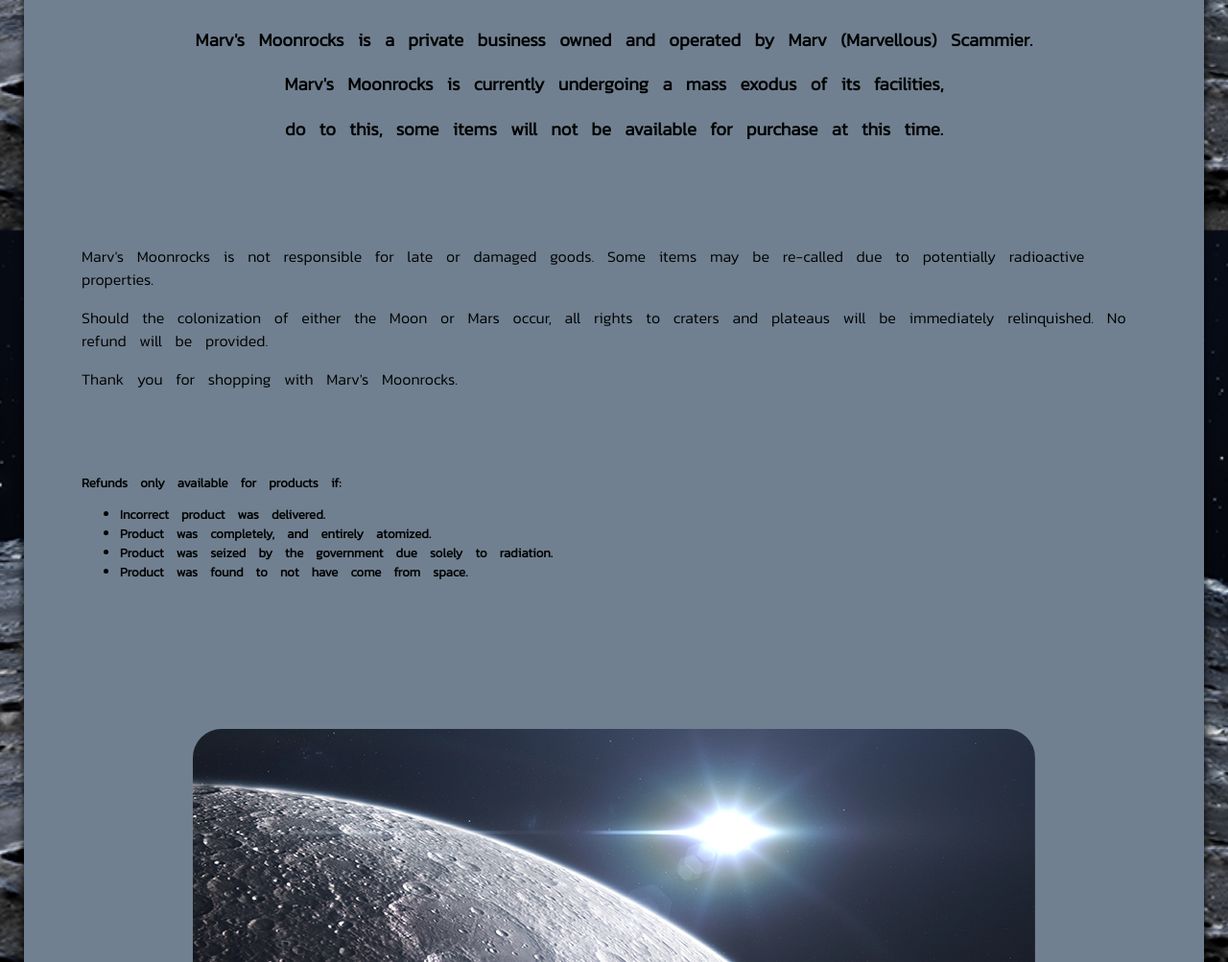
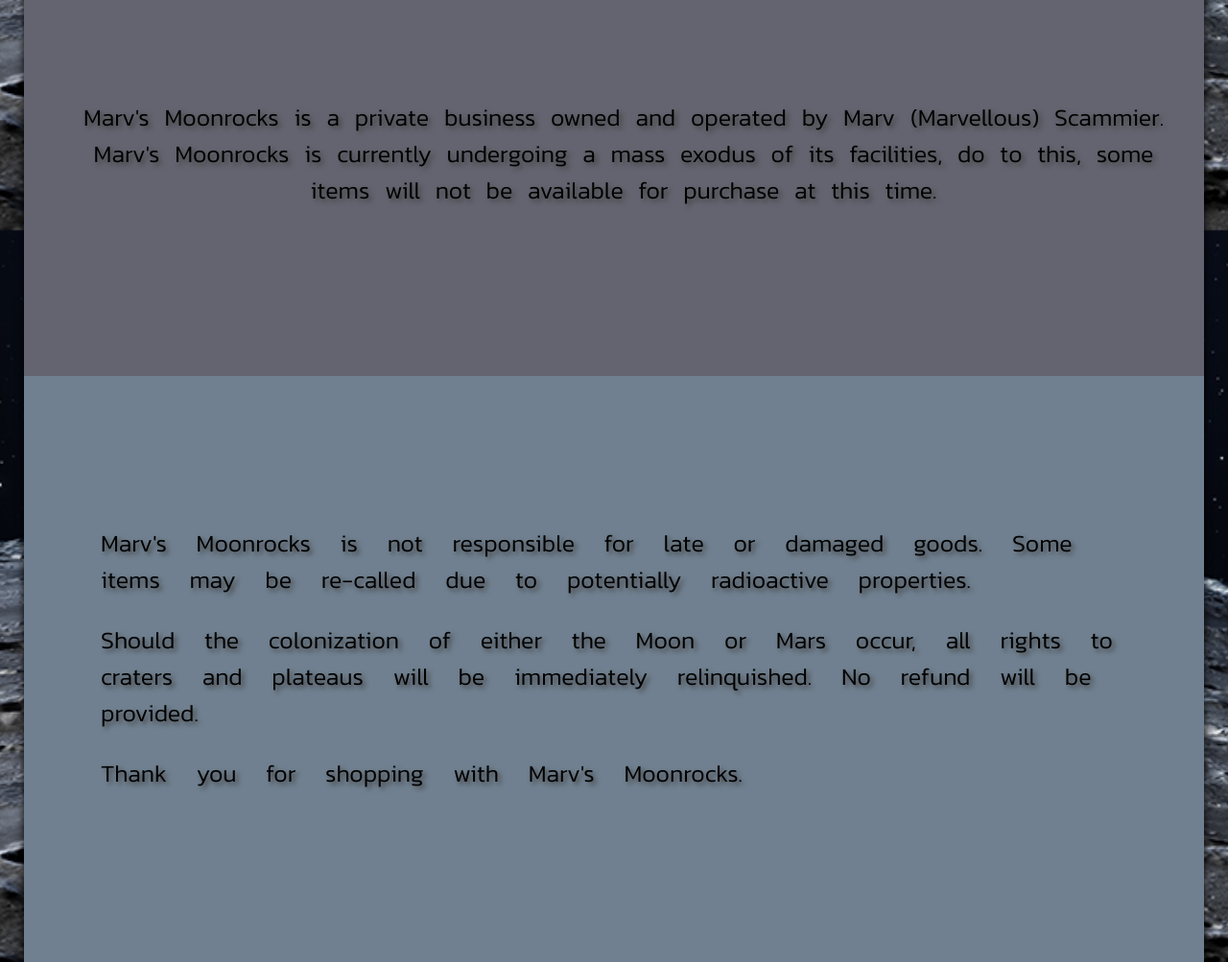
Before and after one commit to QrowBranwenn/website, a plain HTML site: page about.html in a window 1280 px wide. Shown: the part 560-1563 px from the top of the page at 96% size. Drawn offline with Linux system fonts and the light colour scheme.

Commit message:
aboutStyleupdate

```diff
--- a/about.html
+++ b/about.html
@@ -19,20 +19,19 @@
     </nav>
     <main>
         <article>
-            <div class="aboutPage">
-                <p><h3>Marv's Moonrocks is a private business owned and operated by Marv (Marvellous) Scammier.</h3></p>
-                <p><h3>Marv's Moonrocks is currently undergoing a mass exodus of its facilities,</h3></p>
-                <p><h3>do to this, some items will not be available for purchase at this time.</h3></p>
+                <div class="article1">
+                    <p>Marv's Moonrocks is a private business owned and operated by Marv (Marvellous) Scammier. Marv's Moonrocks is currently undergoing a mass exodus of its facilities,
+                        do to this, some items will not be available for purchase at this time.</p>
+                </div>
+                <div class="article2" id="largeFont">
+                    <p id="alignLeft">Marv's Moonrocks is not responsible for late or damaged goods. Some items may be re-called due to potentially radioactive properties.</p>
+                    <p id="alignLeft">Should the colonization of either the Moon or Mars occur, all rights to craters and plateaus will be immediately relinquished. No refund will be provided.</p>
+                    <p id="alignLeft">Thank you for shopping with Marv's Moonrocks.</p>
+                </div>
                 <br>
                 <br>
-                <br>
-                <p id="alignLeft">Marv's Moonrocks is not responsible for late or damaged goods. Some items may be re-called due to potentially radioactive properties.</p>
-                <p id="alignLeft">Should the colonization of either the Moon or Mars occur, all rights to craters and plateaus will be immediately relinquished. No refund will be provided.</p>
-                <p id="alignLeft">Thank you for shopping with Marv's Moonrocks.</p>
-                <br>
-                <br>
-                <h5 id="alignLeft">Refunds only available for products if:
-                    <div class="alignLeft">
+                <div class="article3" id="alignLeft">
+                <p>Refunds only available for products if:
                         <ul>
                             <li>Incorrect product was delivered.</li>
                             <li>Product was completely, and entirely atomized.</li>
@@ -40,10 +39,8 @@
                             <li>Product was found to not have come from space.</li>
                         </ul>
                     </div>
-                </h5>
-                <br><br><br>
-            </div>
-            <img src="css\images\cislunar1.jpg" alt="Image could not be loaded">
+                </p>
+            <img class="article2" src="css\images\cislunar1.jpg" alt="Image could not be loaded">
         </article>
     </main>
     <footer>
--- a/css/layout.css
+++ b/css/layout.css
@@ -71,11 +71,6 @@ img {
     border-radius: 30px;
 }
 
-article .aboutPage {
-    padding: 60px;
-}
-
-
 .article1 {
     font-size: 25px;
     text-shadow: 3px 3px 5px #404040;
@@ -94,7 +89,6 @@ article .aboutPage {
 }
 
 .article2 {
-    font-size: 40px;
     text-shadow: 3px 3px 5px #404040;
     background-color: slategray;
     padding-left: 80px;
@@ -107,7 +101,7 @@ article .aboutPage {
 }
 
 .article3 {
-    font-size: 25px;
+    font-size: 20px;
     text-shadow: 3px 3px 5px #404040;
     background-color: rgb(100, 100, 112);
     padding-left: 40px;
@@ -163,7 +157,7 @@ article .aboutPage {
 
 
 #largeFont {
-    font-size: large;
+    font-size: 25px;
 }
 
 #excessPadding {
```
